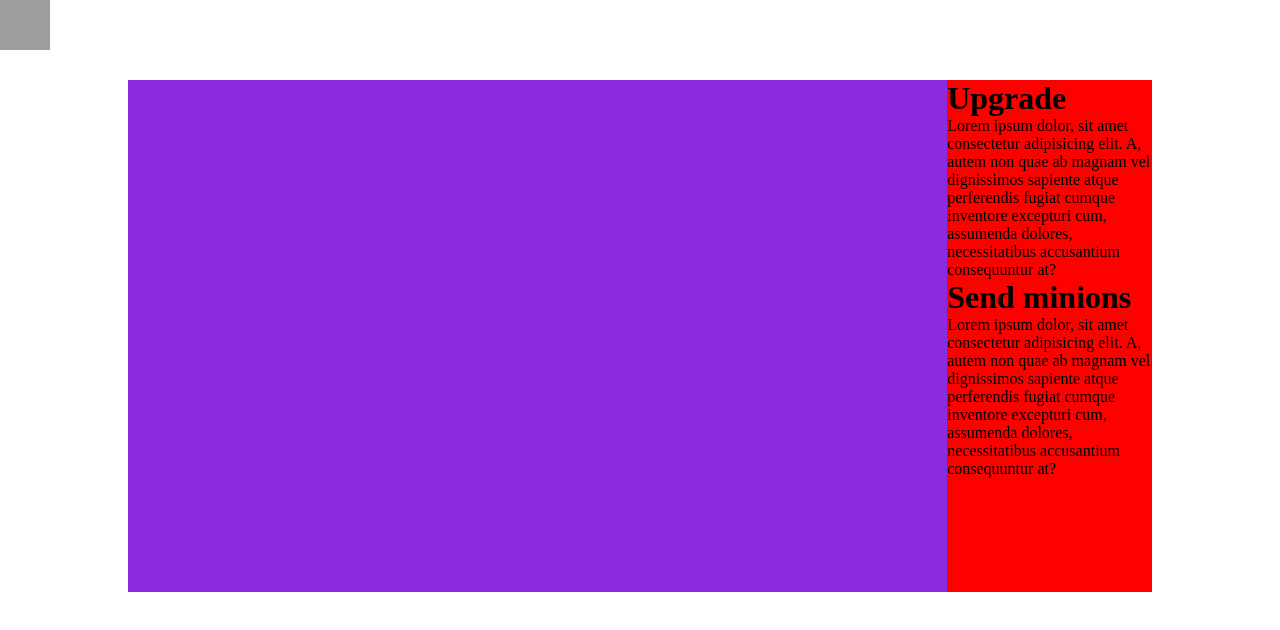
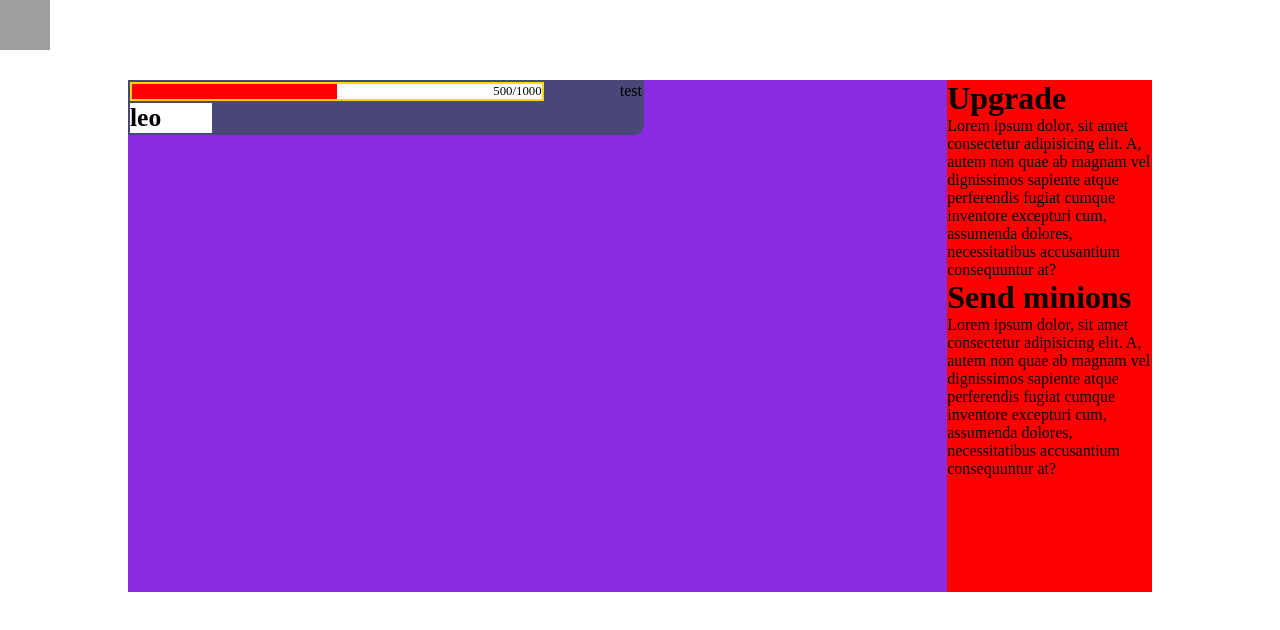
Before and after one commit to imperator93/mega-killer, a React (Vite) app: page / in a window 1280 px wide. Shown: the top 630 px of the page. Built offline with nearby package versions, Linux system fonts and the light colour scheme; grey boxes are pictures that could not be loaded.

Commit message:
started player info

```diff
--- a/src/App.tsx
+++ b/src/App.tsx
@@ -1,12 +1,22 @@
 import style from "./app.module.css";
 import { Crosshair } from "./Components/Crosshair/Crosshair";
+import { PlayerInfo } from "./Components/Player/PlayerInfo";
 import { Sidebar } from "./Components/Sidebar/Sidebar";
 
 export const App = () => {
   return (
     <div className={style["main"]}>
       <Crosshair />
-      <Sidebar />
+      <div
+        style={{
+          height: "100%",
+          display: "flex",
+          justifyContent: "space-between",
+        }}
+      >
+        <PlayerInfo />
+        <Sidebar />
+      </div>
     </div>
   );
 };
--- a/src/Components/Crosshair/crosshair.module.css
+++ b/src/Components/Crosshair/crosshair.module.css
@@ -1,7 +1,8 @@
 .crosshair {
-    position: absolute;
     width: 100px;
     height: 100px;
+    position: absolute;
     background: url("https://imgur.com/0fgS7oB.png");
     background-size: 100%;
+    z-index: 100;
 }
--- /dev/null
+++ b/src/Components/Player/PlayerInfo.tsx
@@ -0,0 +1,27 @@
+import style from "./playerInfo.module.css";
+
+export const PlayerInfo = () => {
+  const player = {
+    name: "leo",
+    currentHealth: 500,
+    maxHealth: 1000,
+    gold: 1000,
+  };
+  return (
+    <div className={style["player-info-main"]}>
+      <div className={style["flex-wrapper"]}>
+        <div className={style["health-bar-main"]}>
+          <div
+            className={style["health"]}
+            style={{
+              width: `${(player.currentHealth / player.maxHealth) * 100}%`,
+            }}
+          ></div>
+          {player.currentHealth}/{player.maxHealth}
+        </div>
+        <h2 className={style["name"]}>{player.name}</h2>
+      </div>
+      <div>test</div>
+    </div>
+  );
+};
--- /dev/null
+++ b/src/Components/Player/playerInfo.module.css
@@ -0,0 +1,40 @@
+.player-info-main {
+    height: 10%;
+    width: 50%;
+    display: flex;
+    justify-content: space-between;
+    gap: 2px;
+    border-bottom-right-radius: 10px;
+    background-color: rgb(10, 100, 15, 0.5);
+    padding: 2px;
+}
+
+.flex-wrapper {
+    width:80%;
+    display: flex;
+    flex-direction: column;
+    gap: 2px;
+}
+
+.health-bar-main {
+    height: 30%;
+    width: 100%;
+    background-color: white;
+    border: 2px solid gold;
+    font-size: 1vw;
+    display: flex;
+    justify-content: space-between;
+}
+
+.health {
+    height: 100%;
+    background-color: red;
+    z-index: 1;
+}
+
+.name {
+    width: 20%;
+    background-color: white;
+    color: black;
+    font-size: 2vw;
+}
--- a/src/Components/Sidebar/sidebar.module.css
+++ b/src/Components/Sidebar/sidebar.module.css
@@ -2,7 +2,6 @@
     width: 20%;
     height: 100%;
     position: relative;
-    left: 80%;
     background-color: red;
     overflow: hidden;
     cursor: pointer;
```
Also changed, not shown: 2 other files (tests, documents, lock files or other folders).
